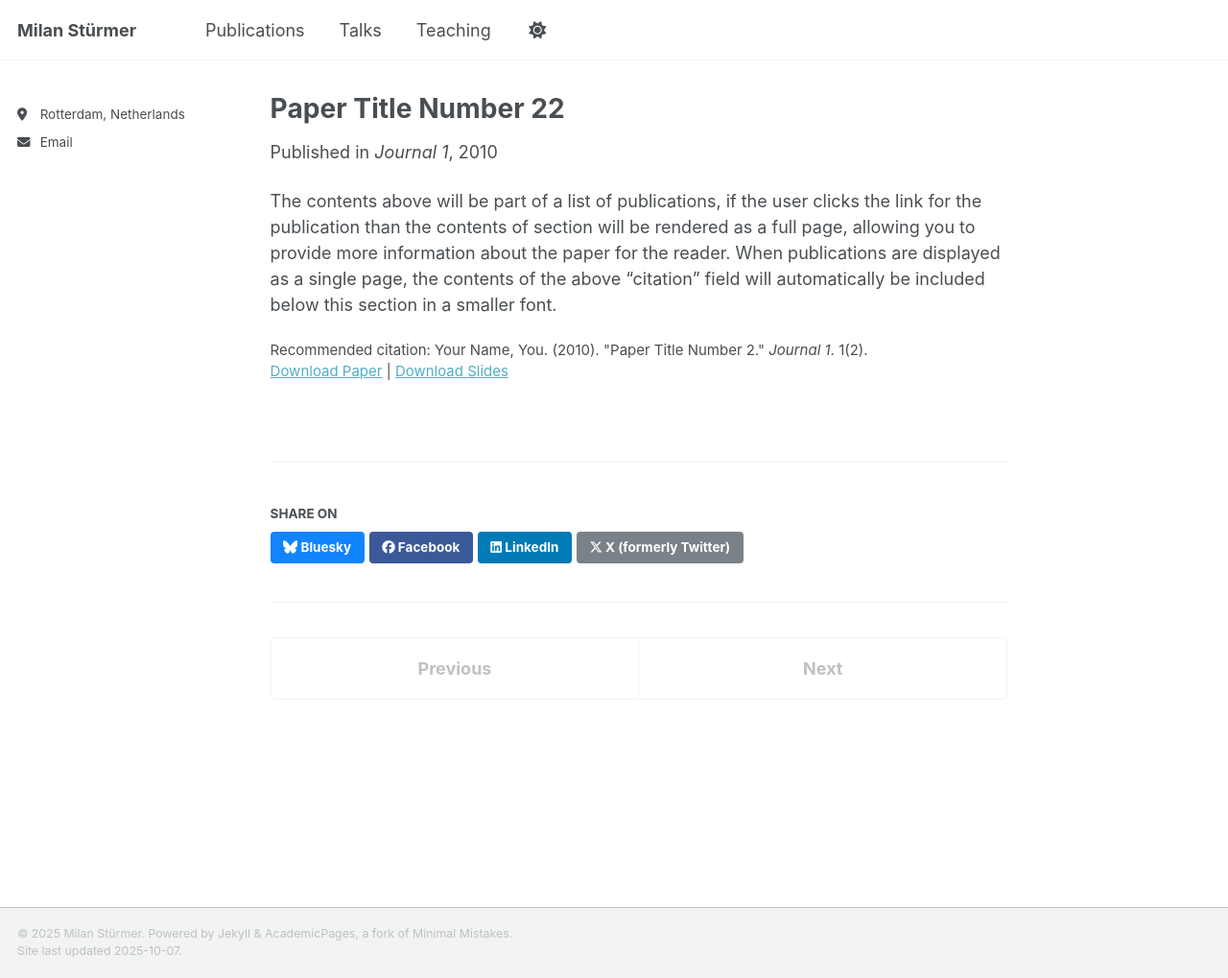
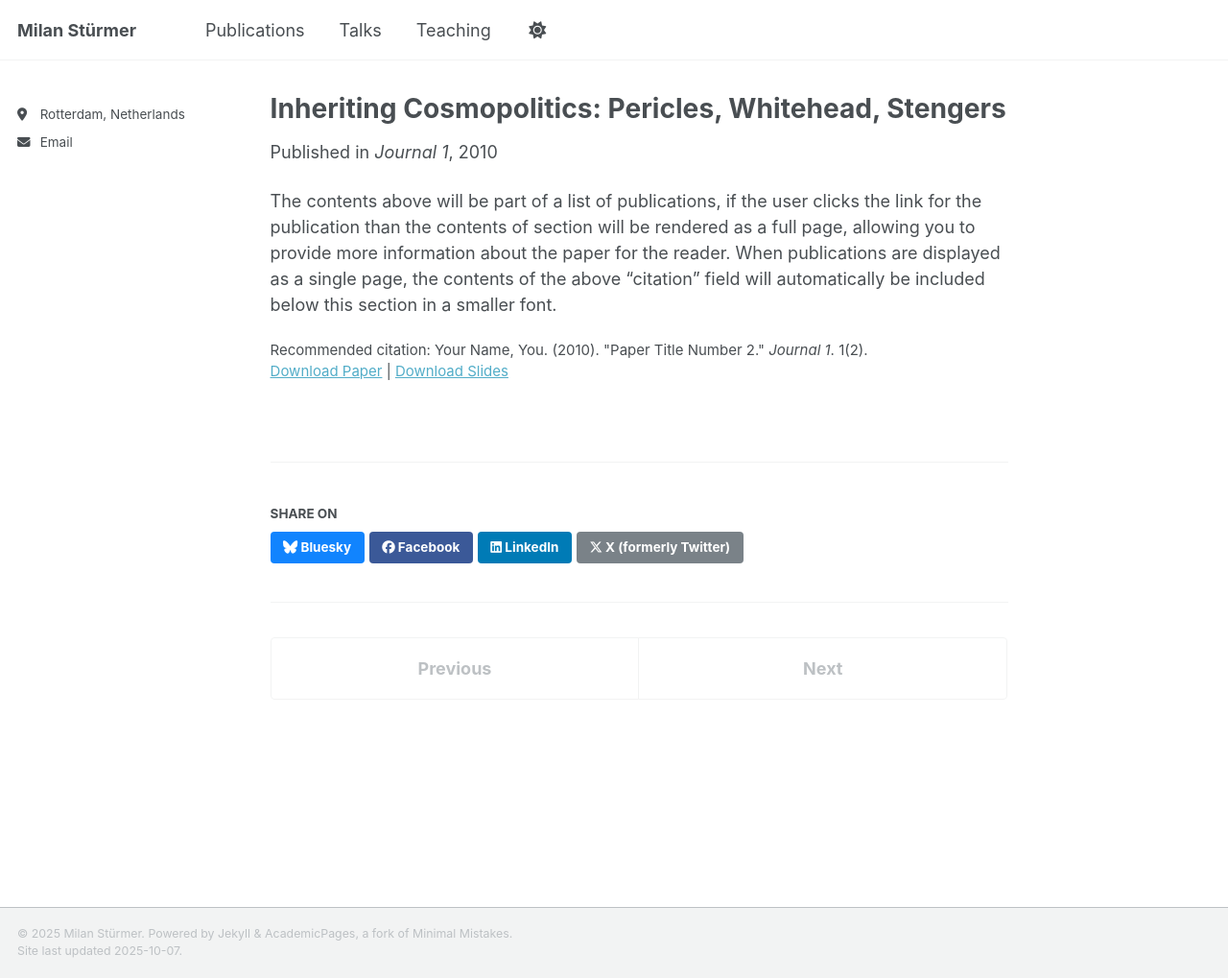
Before and after one commit to milanstuermer/milanstuermer.github.io, a Jekyll site: the page built from _publications/2010-10-01-paper-title-number-2.md, in a window 1280 px wide and 1019 px high. Shown: the whole window at 96% size. Built offline with Jekyll 4.4.1, drawn with Linux system fonts in a browser that asks for light colours; a script that is not in the unit is left out.

Commit message:
Update 2010-10-01-paper-title-number-2.md

```diff
--- a/_publications/2010-10-01-paper-title-number-2.md
+++ b/_publications/2010-10-01-paper-title-number-2.md
@@ -1,5 +1,5 @@
 ---
-title: "Paper Title Number 22"
+title: "Inheriting Cosmopolitics: Pericles, Whitehead, Stengers"
 collection: publications
 category: manuscripts
 permalink: /publication/2010-10-01-paper-title-number-2
```
